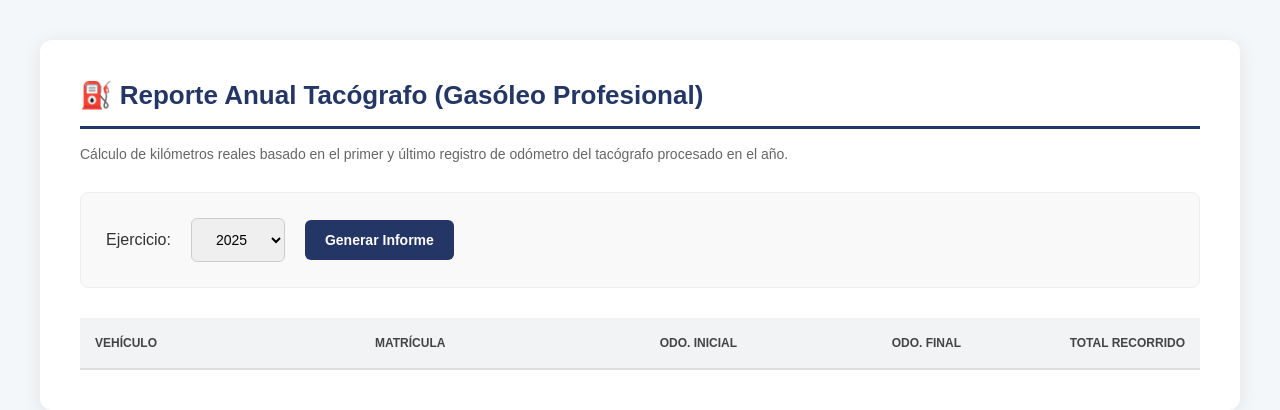
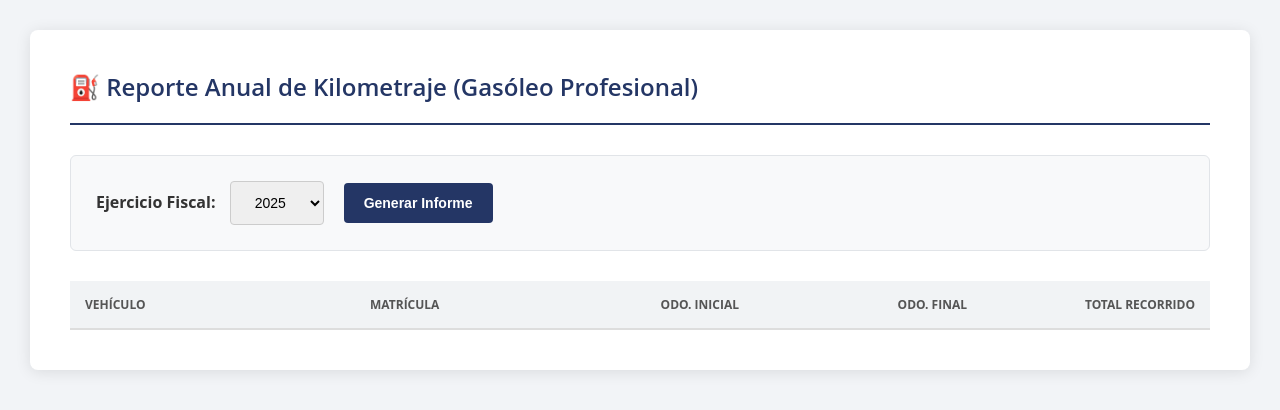
Before and after one commit to josetecnycom-ai/reporte-km-geotab, a plain HTML site: page index.html in a window 1280 px wide. Drawn offline with Linux system fonts and the light colour scheme.

Commit message:
Add files via upload

```diff
--- a/index.html
+++ b/index.html
@@ -2,43 +2,46 @@
 <html>
 <head>
     <meta charset="utf-8" />
-    <title>Reporte Geotab</title>
+    <meta name="viewport" content="width=device-width, initial-scale=1.0">
+    <title>Reporte Gasóleo</title>
     <style>
-        body { font-family: "Arial", sans-serif; background-color: #f4f7f9; color: #333; margin: 0; padding: 40px; }
-        .container { background: white; padding: 40px; border-radius: 12px; box-shadow: 0 4px 20px rgba(0,0,0,0.08); max-width: 1200px; margin: auto; }
-        h1 { color: #243665; font-size: 26px; border-bottom: 3px solid #243665; padding-bottom: 15px; margin-top: 0; }
-        .desc { color: #666; font-size: 14px; margin-bottom: 30px; }
-        .controls { background: #f9f9f9; padding: 25px; border-radius: 8px; display: flex; gap: 20px; align-items: center; border: 1px solid #eee; margin-bottom: 30px; }
-        select, button { padding: 12px 20px; border-radius: 6px; font-size: 14px; border: 1px solid #ccc; }
-        button { background: #243665; color: white; border: none; cursor: pointer; font-weight: bold; }
-        button:hover { background: #1a284d; }
+        body { font-family: "Open Sans", Arial, sans-serif; background-color: #f2f4f7; color: #333; margin: 0; padding: 30px; }
+        .main-card { background: white; border-radius: 8px; box-shadow: 0 2px 15px rgba(0,0,0,0.1); max-width: 1200px; margin: auto; padding: 40px; }
+        .header { display: flex; align-items: center; border-bottom: 2px solid #243665; padding-bottom: 20px; margin-bottom: 30px; }
+        .header h1 { color: #243665; margin: 0; font-size: 24px; font-weight: 600; }
+        .toolbar { background: #f8f9fa; padding: 25px; border-radius: 6px; border: 1px solid #e1e4e8; display: flex; gap: 20px; align-items: center; margin-bottom: 30px; }
+        select, button { padding: 12px 20px; border-radius: 4px; border: 1px solid #ccc; font-size: 14px; outline: none; }
+        button { background: #243665; color: white; border: none; cursor: pointer; font-weight: bold; transition: 0.2s; }
+        button:hover { background: #1a284d; opacity: 0.9; }
         #btnCsv { background: #28a745; }
-        #status-bar { padding: 15px; color: #243665; font-weight: bold; margin-bottom: 20px; }
+        #status-bar { padding: 10px 0; color: #243665; font-weight: bold; font-size: 14px; }
         table { width: 100%; border-collapse: collapse; margin-top: 10px; }
-        th { background: #f1f3f5; color: #444; padding: 18px 15px; text-align: left; font-size: 12px; text-transform: uppercase; border-bottom: 2px solid #ddd; }
-        td { padding: 18px 15px; border-bottom: 1px solid #eee; font-size: 15px; }
-        tr:hover { background: #f8faff; }
-        .num { text-align: right; font-family: monospace; }
-        .total { font-weight: bold; color: #243665; background: #f1f5ff; }
+        th { background: #f1f3f5; color: #555; padding: 15px; text-align: left; font-size: 12px; text-transform: uppercase; border-bottom: 2px solid #ddd; }
+        td { padding: 15px; border-bottom: 1px solid #eee; font-size: 14px; }
+        tr:hover { background: #f9fbff; }
+        .num { text-align: right; font-family: "Roboto Mono", monospace; }
+        .total-col { font-weight: bold; color: #243665; background-color: #f0f4ff; }
     </style>
 </head>
 <body>
-    <div class="container">
-        <h1>⛽ Reporte Anual Tacógrafo (Gasóleo Profesional)</h1>
-        <p class="desc">Cálculo de kilómetros reales basado en el primer y último registro de odómetro del tacógrafo procesado en el año.</p>
+    <div class="main-card">
+        <div class="header">
+            <h1>⛽ Reporte Anual de Kilometraje (Gasóleo Profesional)</h1>
+        </div>
 
-        <div class="controls">
-            <label>Ejercicio:</label>
+        <div class="toolbar">
+            <div>
+                <label style="font-weight:bold; margin-right: 10px;">Ejercicio Fiscal:</label>
                 <select id="selYear">
-                <option value="2023">2023</option>
                     <option value="2024">2024</option>
                     <option value="2025" selected>2025</option>
                 </select>
+            </div>
             <button id="btnRun">Generar Informe</button>
-            <button id="btnCsv" style="display:none;">Exportar CSV</button>
+            <button id="btnCsv" style="display:none;">Exportar Excel (.csv)</button>
         </div>
 
-        <div id="status-bar" style="display:none;"></div>
+        <div id="status-bar" style="display:none;">Listo para procesar.</div>
 
         <table id="tblData">
             <thead>
@@ -50,7 +53,8 @@
                     <th style="width:20%; text-align:right">Total Recorrido</th>
                 </tr>
             </thead>
-            <tbody></tbody>
+            <tbody>
+                </tbody>
         </table>
     </div>
     <script src="app.js"></script>
```
Lines whose indentation alone changed are shown as unchanged.
